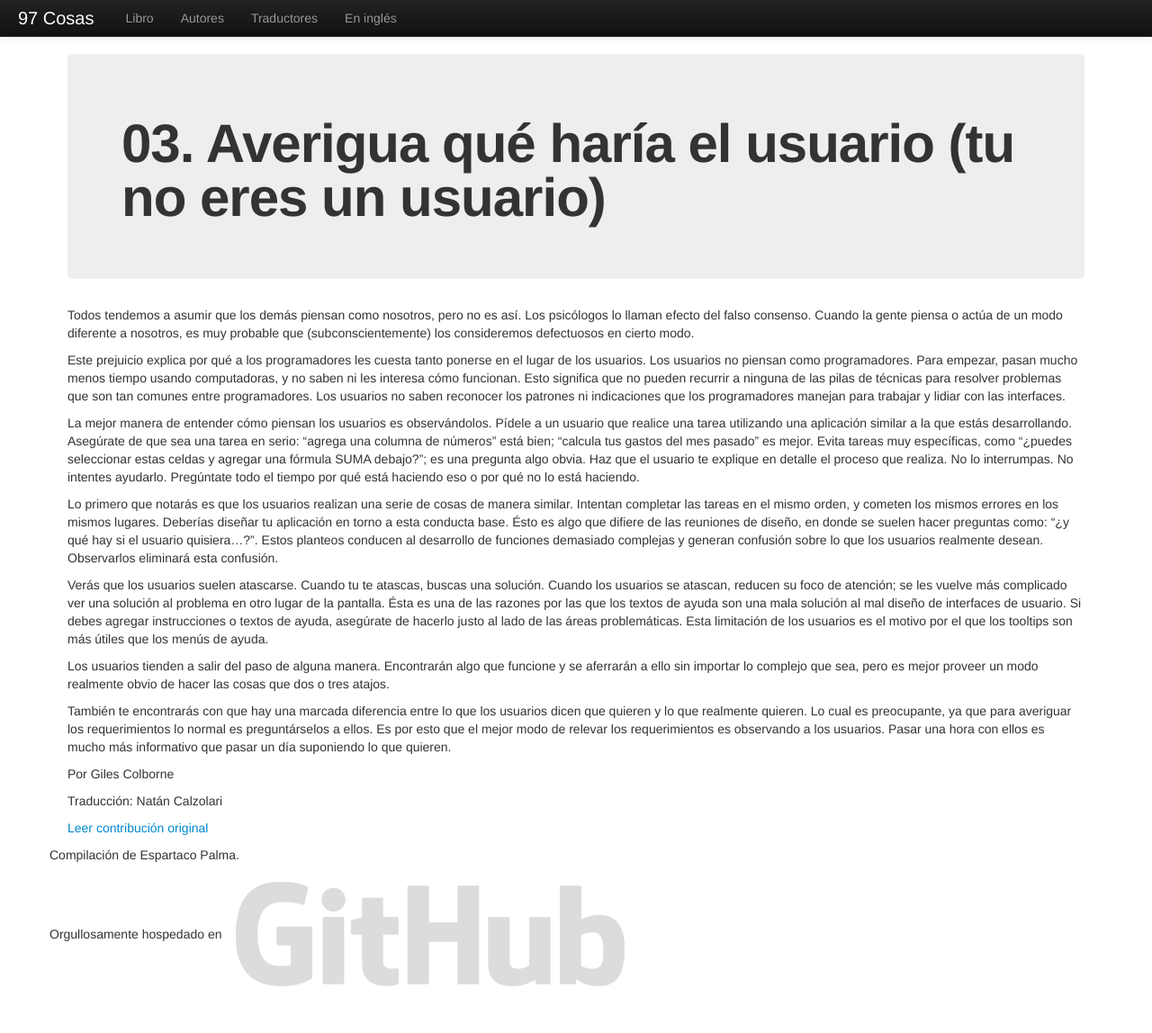
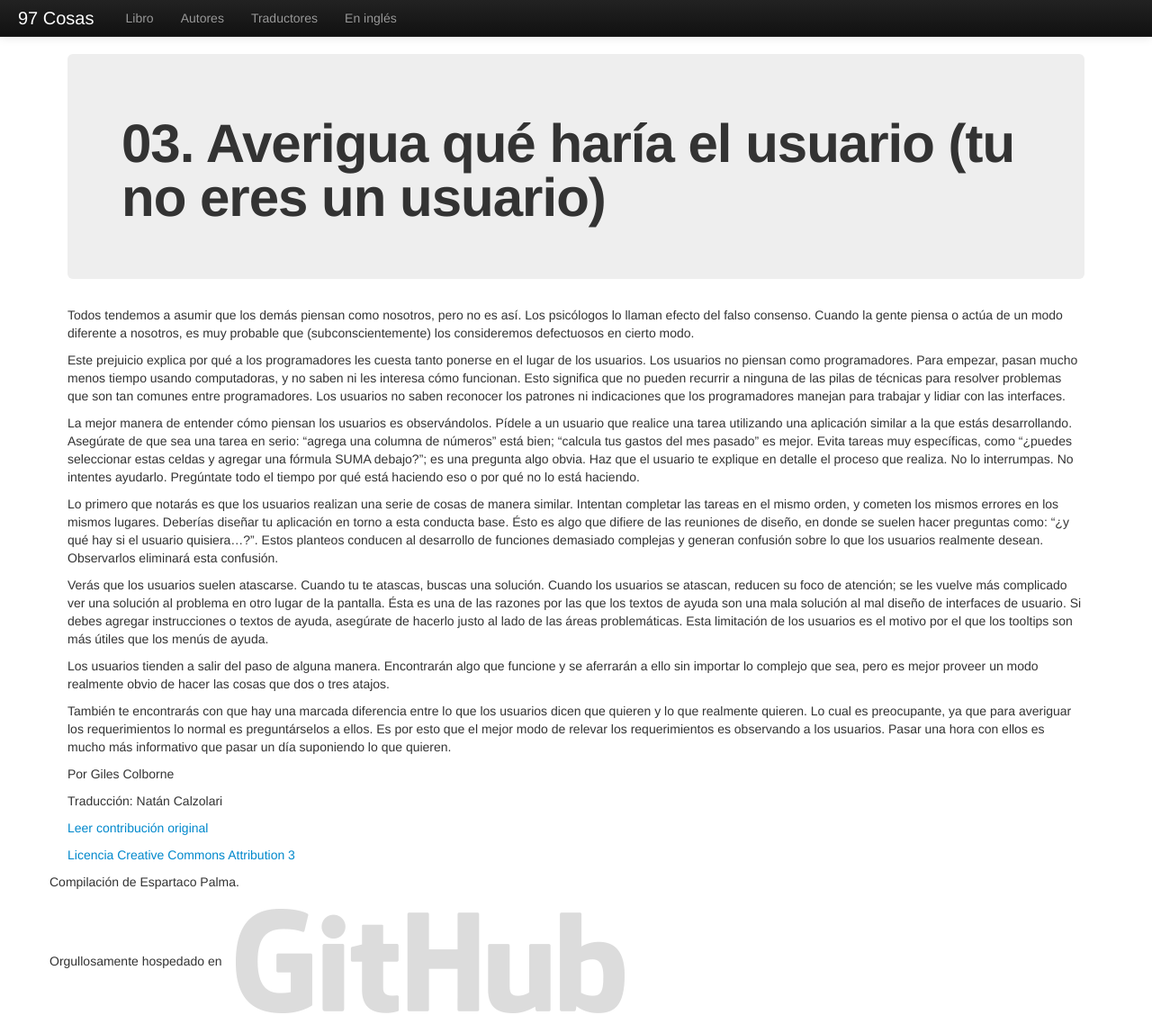
Before and after one commit to esparta/97cosas, a Jekyll site: the page built from libro/averigua-que-haria-usuario.md, in a window 1280 px wide and 1148 px high. Shown: the whole window at 90% size. Built offline with Jekyll 4.4.1, drawn with Linux system fonts in a browser that asks for light colours.

Commit message:
added CC license to averigua-que-haria-usuario

```diff
--- a/libro/averigua-que-haria-usuario.md
+++ b/libro/averigua-que-haria-usuario.md
@@ -24,3 +24,5 @@ Por Giles Colborne
 Traducción: Natán Calzolari
 
 [Leer contribución original](http://programmer.97things.oreilly.com/wiki/index.php/Ask_%22What_Would_the_User_Do%3F%22_%28You_Are_not_the_User%29)
+
+[Licencia Creative Commons Attribution 3](http://creativecommons.org/licenses/by/3.0/us/deed.es)
```
